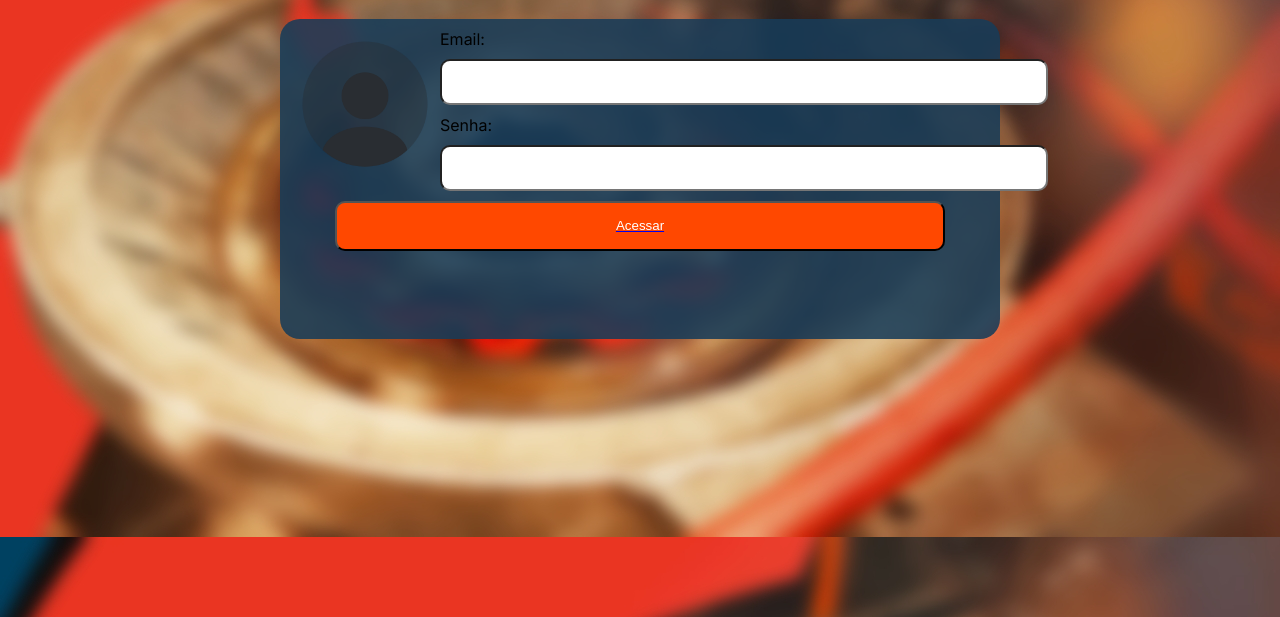
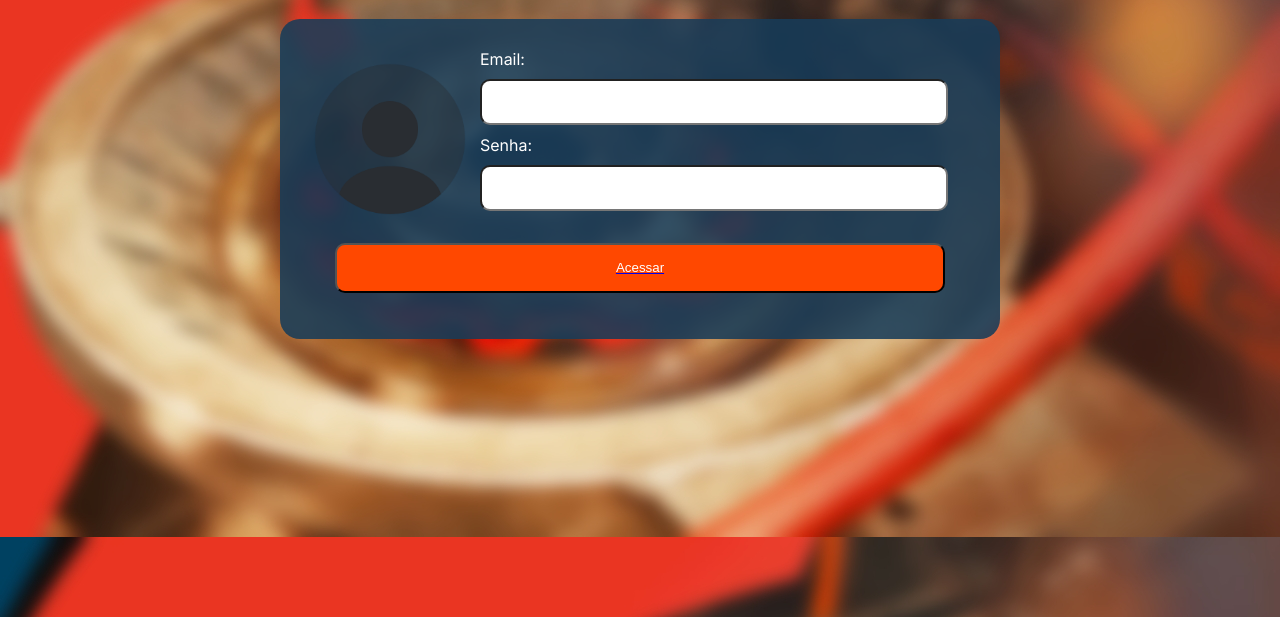
Before and after one commit to BladimirDev/projeto-normatic, a plain HTML site: page index.html in a window 1280 px wide. Shown: the part 183-800 px from the top of the page. Drawn offline with Linux system fonts and the light colour scheme.

Commit message:
Update login form structure and styles for improved usability

```diff
--- a/index.html
+++ b/index.html
@@ -13,15 +13,21 @@
         }
 
         .perfil{
-            width: 150px;
+            width: 180px;
         }
 
         .login{
             display: flex;
+            margin: 10px;
+            margin-top: 20px;
         }
 
-        .login-inputs{
-            width: 200px;
+        .login-inputs input{
+            width: 460px;
+        }
+        .login-inputs label{
+            color: white;
+
         }
         </style>
 </head>
@@ -41,9 +47,9 @@
             </picture>
             <div class ="login-inputs">
                 <label for="email">Email:</label>
-                <input type="email" name="" id="">
+                <input type="email" name="Email" id="email">
                 <label for="password">Senha:</label>
-                <input type="password" name="" id="">
+                <input type="password" name="Senha" id="password">
             </div>
         </div>
         <a href="choice.html"><button>Acessar</button></a>
```
